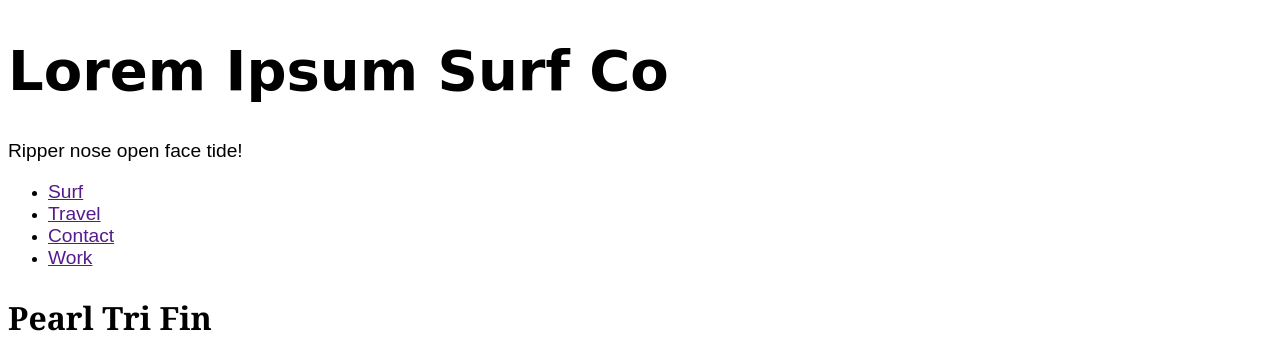
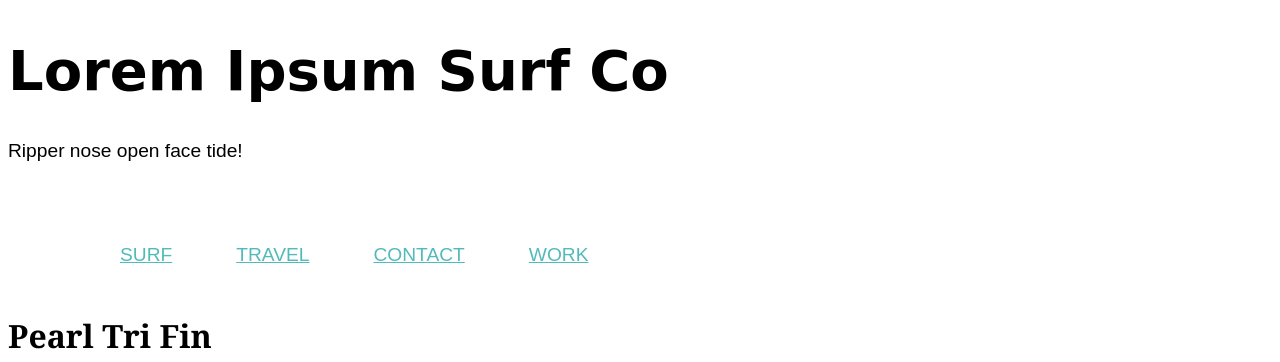
Before and after one commit to jenniferlindberg/surfers, a plain HTML site: page index.html in a window 1280 px wide. Shown: the top 362 px of the page. Drawn offline with Linux system fonts and the light colour scheme; a web font is replaced by a local one.

Commit message:
style: update styles of lists

```diff
--- a/css/main.css
+++ b/css/main.css
@@ -29,9 +29,54 @@ a,
 form,
 p,
 #form-name,
-#form-email {
+#form-email,
+label {
   font-family: Arial, Verdana, Helvetica, sans-serif;
   font-size: 1.2rem;
+}
+
+/* Header */
+header p {
+  display: flex;
+  /* justify-content: center; */
+  flex-direction: column;
+  /* align-items: center; */
+  height: 5rem;
+  padding-bottom: 3rem;
+}
+
+/* Nav */
+nav {
+  max-width: 72rem;
+  background: rgba(255, 255, 255, 0.7);
+  height: 4rem;
+  line-height: 4rem;
+  margin: -4rem auto 0 auto;
+  padding: 0 2rem 0 0;
+}
+
+nav ul {
+  text-transform: uppercase;
+  display: flex;
+}
+
+nav ul li {
+  list-style-type: none;
+}
+
+nav ul li a {
+  padding: 0 2rem;
+  color: rgb(82, 186, 186);
+}
+nav ul li a:hover {
+  color: red;
+}
+
+nav ul li a:hover,
+nav ul li a:focus {
+  color: rgb(0, 0, 0);
+  font-weight: bold;
+  letter-spacing: 0.15rem;
 }
 
 table {
@@ -62,3 +107,16 @@ tr:nth-of-type(even) {
 td:nth-of-type(even) {
   text-align: right;
 }
+
+form ul {
+  list-style-type: disc;
+  line-height: 2;
+}
+
+form ul li ul li {
+  list-style-type: none;
+}
+
+footer {
+  text-align: center;
+}
```
Also changed, not shown: 1 other file.
